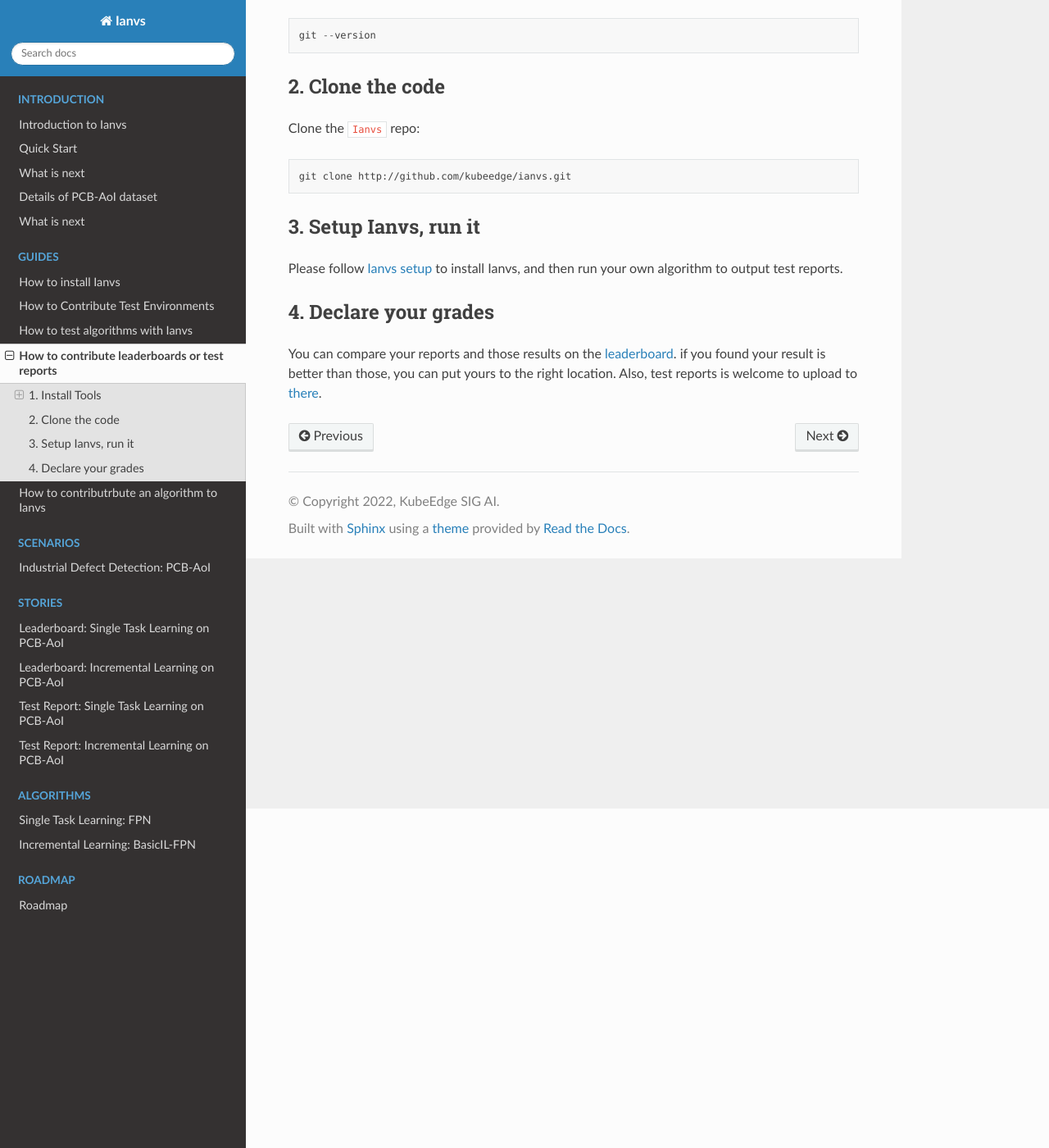
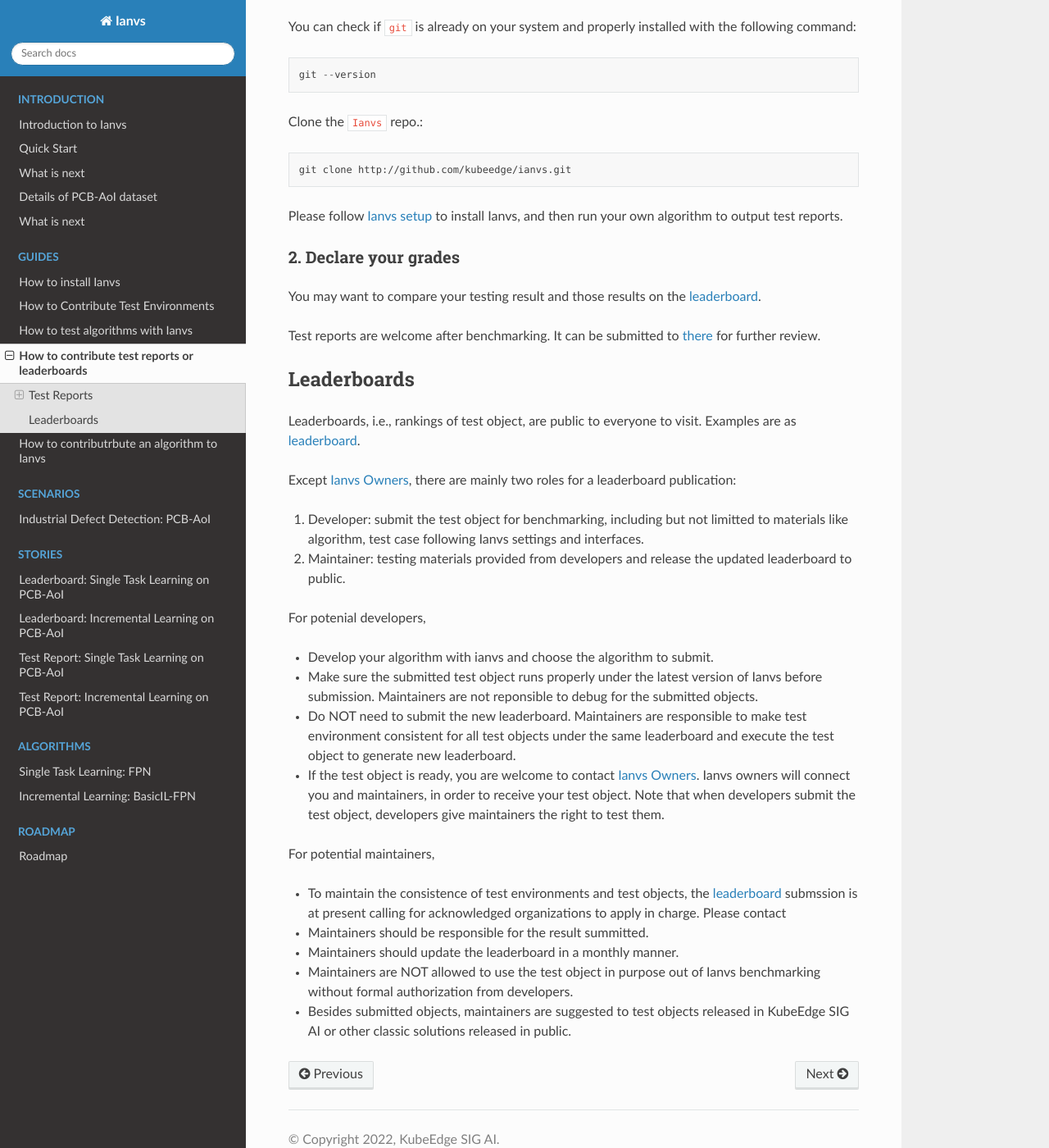
Before and after one commit to kubeedge/ianvs, a Sphinx documentation site: the page built from docs/guides/how-to-contribute-leaderboards-or-test-reports.md, in a window 1280 px wide and 1400 px high, scrolled down 414 px. Shown: the whole window at 82% size. Built offline with Sphinx 7.4.7 and the Read the Docs theme 2.0.0, drawn with Linux system fonts in a browser that asks for light colours; pages that are not in the unit, such as notebooks, are missing from menus; some of the changed text lies outside the part shown.

Commit message:
Add leaderboard contribute solution
Signed-off-by: Zimu Zheng <zimu.zheng@hotmail.com>

````diff
--- a/docs/guides/how-to-contribute-leaderboards-or-test-reports.md
+++ b/docs/guides/how-to-contribute-leaderboards-or-test-reports.md
@@ -1,11 +1,12 @@
-# How to contribute leaderboards or test reports
+# How to contribute test reports or leaderboards
 
+This document helps you to contribute stories, i.e., test reports or leaderboards, for Ianvs.
+If you follow this guide and find some problem, it is appreciated to submit an issue to update this file.
 
-This document helps you prepare environment for developing code for Ianvs.
-If you follow this guide and find some problem, please fill an issue to update this file.
+## Test Reports
+Everyone is welcome to submit and share your own test report to the community.
 
-## 1. Install Tools
-### Install Git
+### 1. Setup and Testing
 
 Ianvs is managed with [git], and to develop locally you
 will need to install `git`.
@@ -17,26 +18,42 @@ the following command:
 git --version
 ```
 
-
-
-## 2. Clone the code
-
-Clone the `Ianvs` repo:
+Clone the `Ianvs` repo.:
 
 ```shell
 git clone http://github.com/kubeedge/ianvs.git
 ```
 
-
-## 3. Setup Ianvs, run it
-
 Please follow [Ianvs setup] to install Ianvs, and then run your own algorithm to output test reports.
 
 
-## 4. Declare your grades
-You can compare your reports and those results on the [leaderboard].
-if you found your result is better than those, you can put yours to the right location.
-Also, test reports is welcome to upload to [there](../proposals/test-reports).
+### 2. Declare your grades
+You may want to compare your testing result and those results on the [leaderboard].
+
+Test reports are welcome after benchmarking. It can be submitted to [there](../proposals/test-reports) for further review.
+
+
+
+## Leaderboards
+Leaderboards, i.e., rankings of test object, are public to everyone to visit. Examples are as [leaderboard].
+
+Except [Ianvs Owners], there are mainly two roles for a leaderboard publication:
+1. Developer: submit the test object for benchmarking, including but not limitted to materials like algorithm, test case following Ianvs settings and interfaces.
+2. Maintainer: testing materials provided from developers and release the updated leaderboard to public.
+
+For potenial developers,
+- Develop your algorithm with ianvs and choose the algorithm to submit.
+- Make sure the submitted test object runs properly under the latest version of Ianvs before submission. Maintainers are not reponsible to debug for the submitted objects.
+- Do NOT need to submit the new leaderboard. Maintainers are responsible to make test environment consistent for all test objects under the same leaderboard and execute the test object to generate new leaderboard.
+- If the test object is ready, you are welcome to contact [Ianvs Owners]. Ianvs owners will connect you and maintainers, in order to receive your test object. Note that when developers submit the test object, developers give maintainers the right to test them.
+
+For potential maintainers,
+- To maintain the consistence of test environments and test objects, the [leaderboard] submssion is at present calling for acknowledged organizations to apply in charge. Please contact
+- Maintainers should be responsible for the result summitted.
+- Maintainers should update the leaderboard in a monthly manner.
+- Maintainers are NOT allowed to use the test object in purpose out of Ianvs benchmarking without formal authorization from developers.
+- Besides submitted objects, maintainers are suggested to test objects released in KubeEdge SIG AI or other classic solutions released in public.
+
 
 
 
@@ -52,3 +69,4 @@ Also, test reports is welcome to upload to [there](../proposals/test-reports).
 [kubeedge-k8s-compatibility]: https://github.com/kubeedge/kubeedge#kubernetes-compatibility
 [Ianvs Setup]: how-to-install-ianvs.md
 [leaderboard]: ../proposals/leaderboards/
+[Ianvs Owners]: ../../OWNERS
````
Also changed, not shown: 1 other file.
